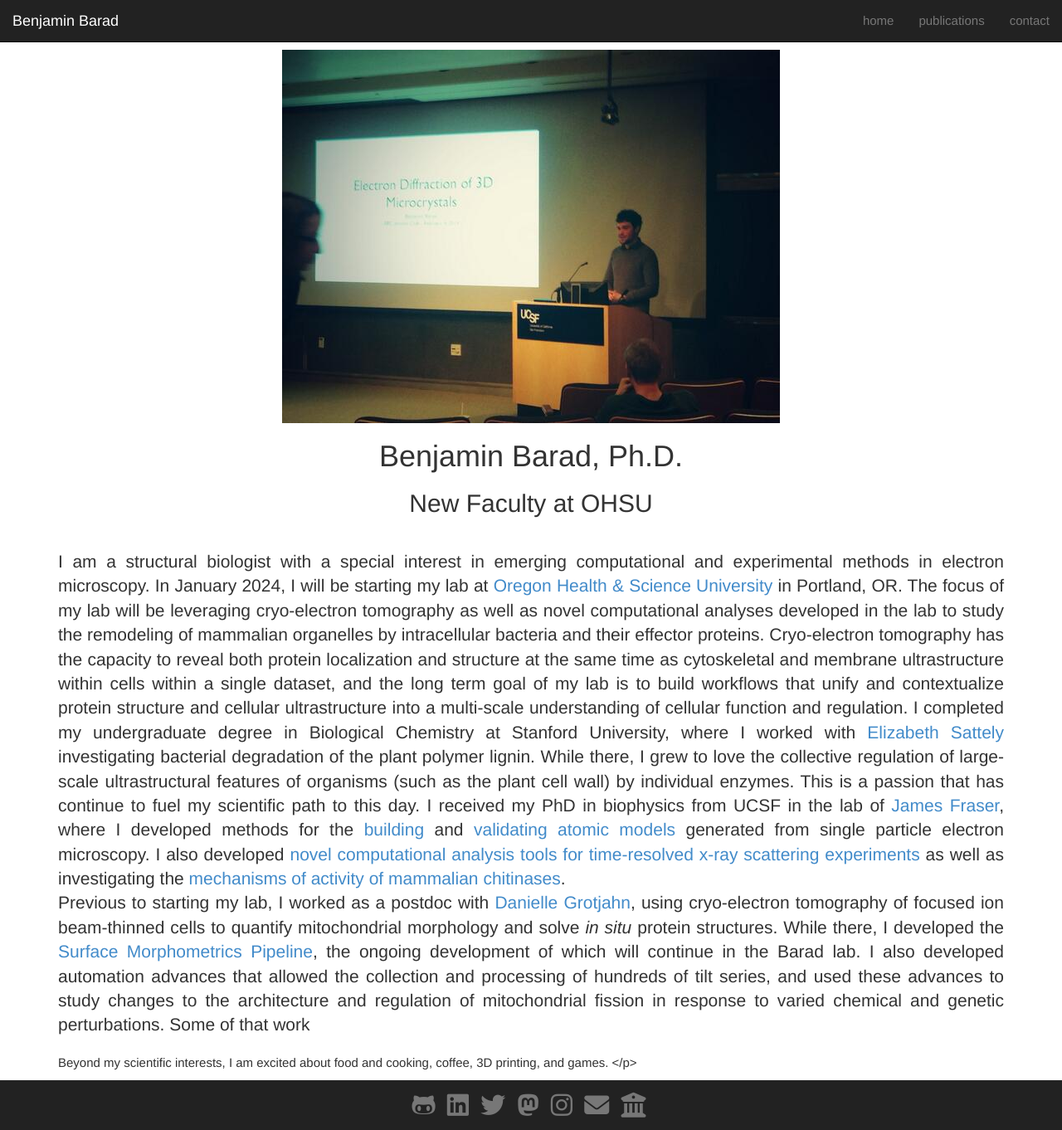
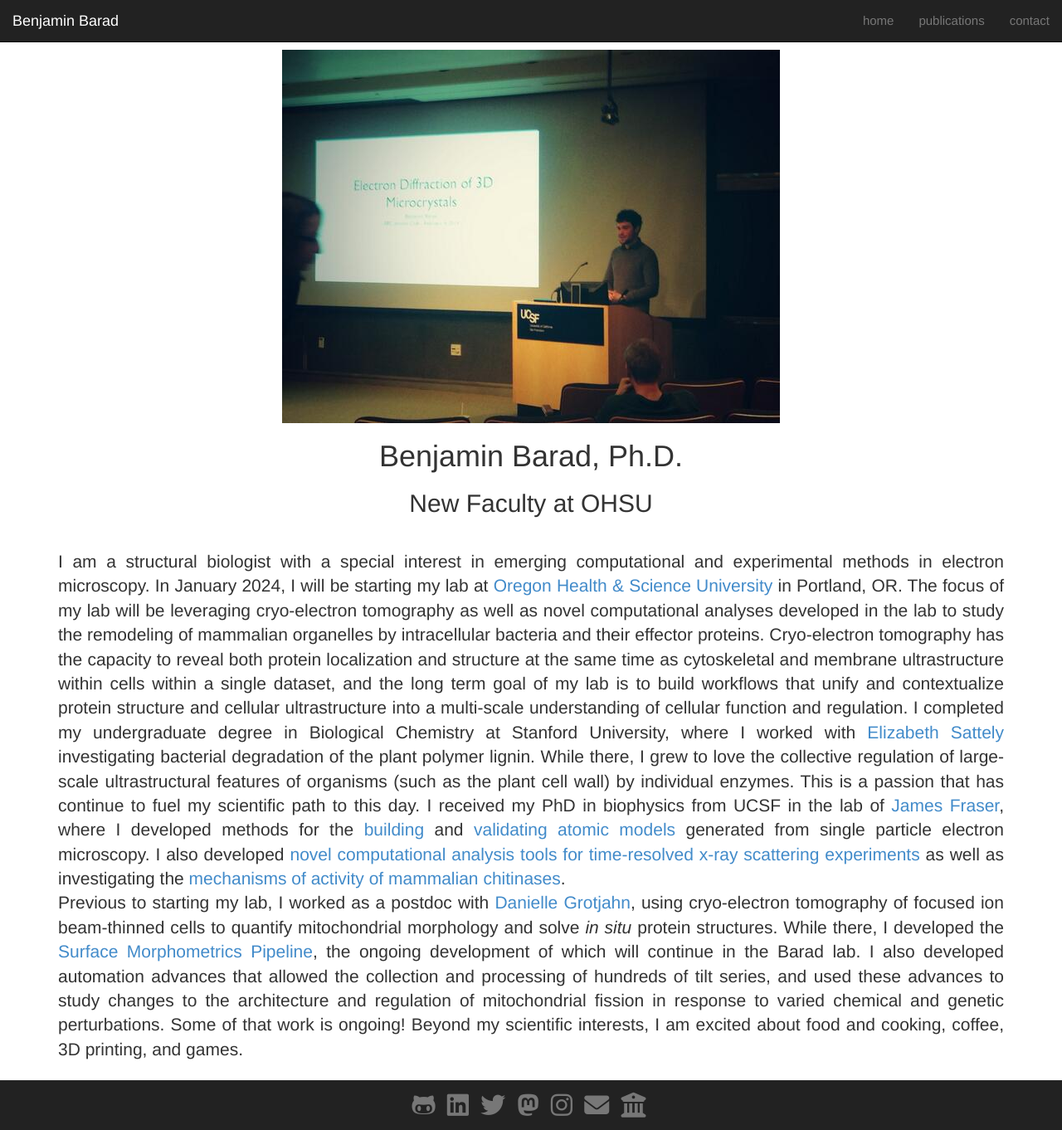
Before and after one commit to bbarad/bbarad.github.io, a Jekyll site: the page built from index.md, in a window 1280 px wide and 1362 px high. Shown: the whole window at 83% size. Built offline with Jekyll 4.4.1, drawn with Linux system fonts in a browser that asks for light colours; nearby versions of some CDN libraries.

Commit message:
Update index.md

```diff
--- a/index.md
+++ b/index.md
@@ -17,10 +17,7 @@ I completed my undergraduate degree in Biological Chemistry at Stanford Universi
 
 I received my PhD in biophysics from UCSF in the lab of [James Fraser](http://fraserlab.com), where I developed methods for the [building](https://elifesciences.org/articles/17219) and [validating atomic models](https://www.nature.com/articles/nmeth.3541) generated from single particle electron microscopy. I also developed [novel computational analysis tools for time-resolved x-ray scattering experiments](https://www.nature.com/articles/s41557-019-0329-3) as well as investigating the [mechanisms of activity of mammalian chitinases](https://onlinelibrary.wiley.com/doi/10.1002/pro.3822).
 
-Previous to starting my lab, I worked as a postdoc with [Danielle Grotjahn](https://www.scripps.edu/faculty/grotjahn/), using cryo-electron tomography of focused ion beam-thinned cells to quantify mitochondrial morphology and solve _in situ_ protein structures. While there, I developed the [Surface Morphometrics Pipeline](https://github.com/GrotjahnLab/surface_morphometrics), the ongoing development of which will continue in the Barad lab. I also developed automation advances that allowed the collection and processing of hundreds of tilt series, and used these advances to study changes to the architecture and regulation of mitochondrial fission in response to varied chemical and genetic perturbations. Some of that work
-
-</p>
-
+Previous to starting my lab, I worked as a postdoc with [Danielle Grotjahn](https://www.scripps.edu/faculty/grotjahn/), using cryo-electron tomography of focused ion beam-thinned cells to quantify mitochondrial morphology and solve _in situ_ protein structures. While there, I developed the [Surface Morphometrics Pipeline](https://github.com/GrotjahnLab/surface_morphometrics), the ongoing development of which will continue in the Barad lab. I also developed automation advances that allowed the collection and processing of hundreds of tilt series, and used these advances to study changes to the architecture and regulation of mitochondrial fission in response to varied chemical and genetic perturbations. Some of that work is ongoing!
 
 
 
```
